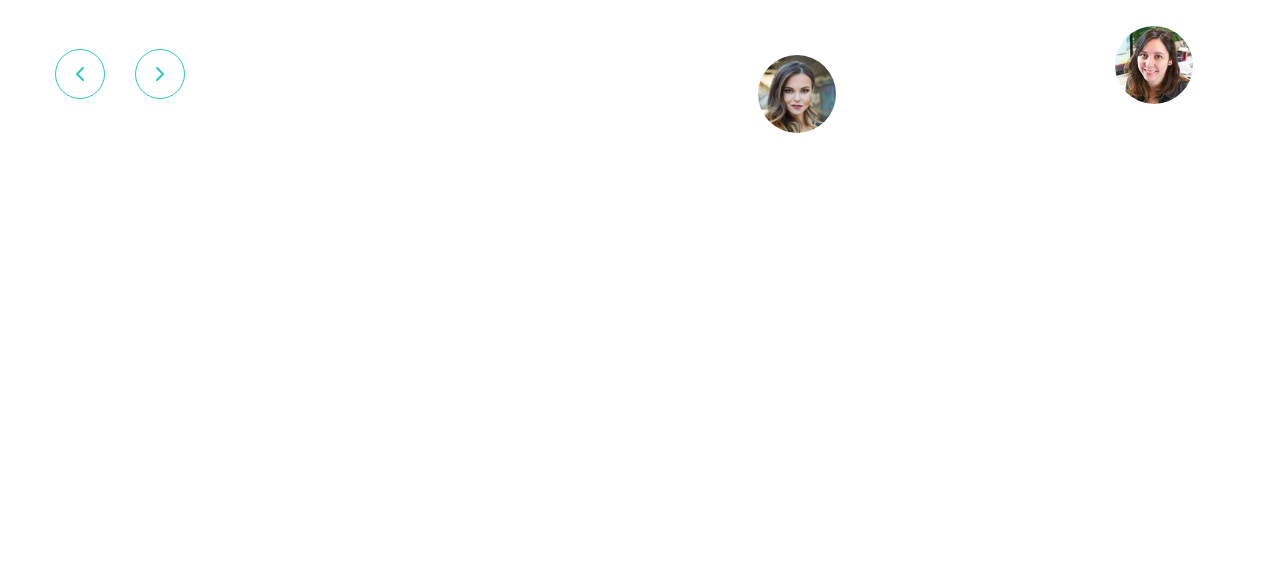
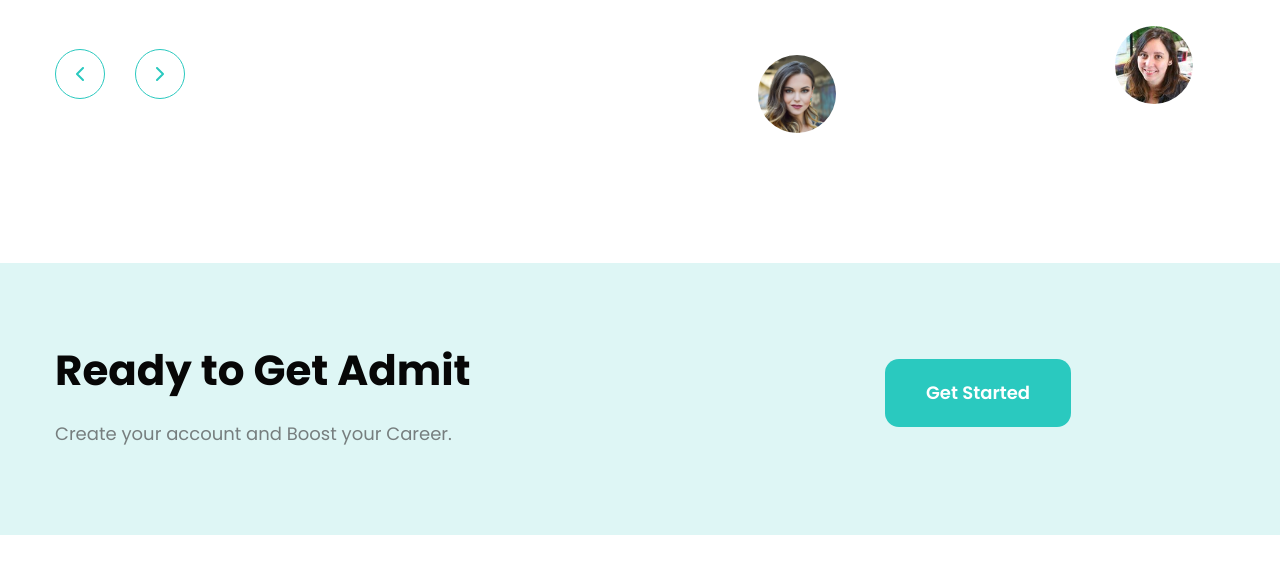
Before and after one commit to hoangvinhsctn/f8-htmlcss-exercise-01, a plain HTML site: page index.html in a window 1280 px wide. Shown: the part 3305-3878 px from the top of the page. Drawn offline with Linux system fonts and the light colour scheme.

Commit message:
Làm phần Subscription

```diff
--- a/assets/css/styles.css
+++ b/assets/css/styles.css
@@ -691,3 +691,32 @@ a {
     width: 110px;
     height: 110px;
 }
+
+/* ===========Subscription============= */
+.subscription {
+    margin-top: 130px;
+    padding: 76px 0 88px;
+    background-color: #def6f5;
+}
+
+.subscription .info {
+    display: flex;
+    align-items: center;
+}
+
+.subscription .body .heading {
+    margin-right: 410px;
+    width: 420px;
+    color: #070707;
+    font-size: 4.2rem;
+    font-weight: 700;
+    line-height: 1.5;
+}
+.subscription .body .desc {
+    width: 397px;
+    color: #767e7e;
+    margin-top: 18px;
+    font-size: 1.8rem;
+    font-weight: 400;
+    line-height: 1.5;
+}
--- a/index.html
+++ b/index.html
@@ -390,6 +390,19 @@
                     </div>
                 </div>
             </div>
+
+            <!-- Subscription -->
+            <div class="subscription">
+                <div class="main-content info">
+                    <div class="body">
+                        <h2 class="heading">Ready to Get Admit</h2>
+                        <p class="desc">
+                            Create your account and Boost your Career.
+                        </p>
+                    </div>
+                    <a href="#!" class="btn">Get Started</a>
+                </div>
+            </div>
         </main>
     </body>
 </html>
```
